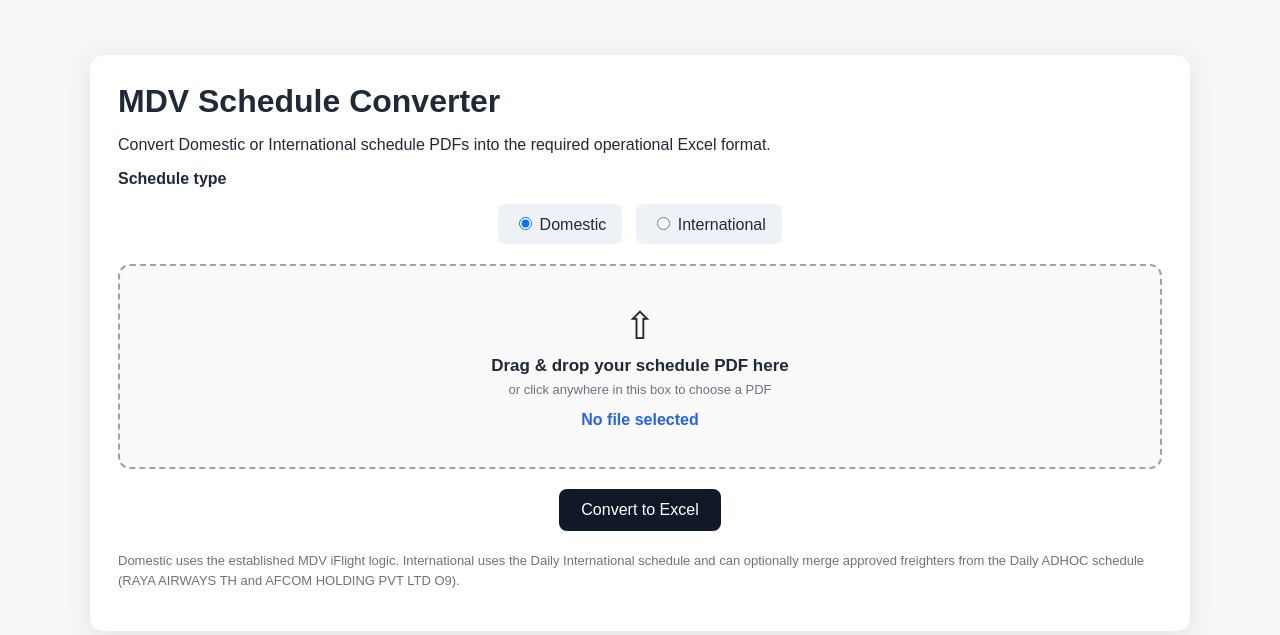
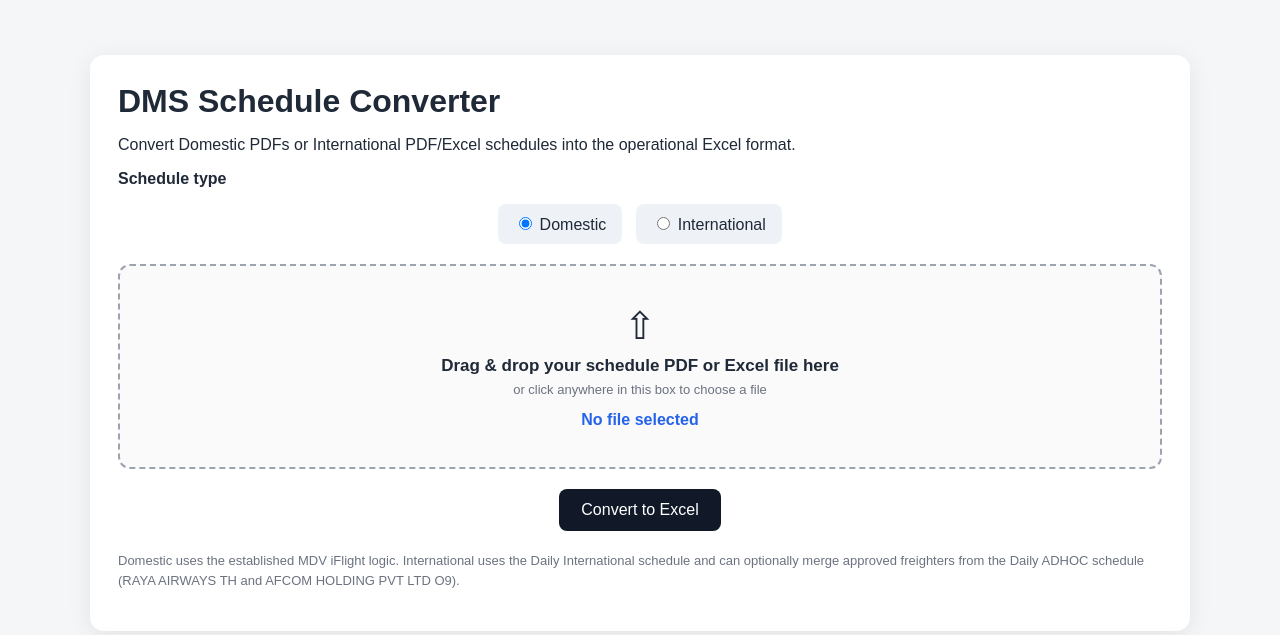
Before and after one commit to yahushaan/DOM-sked-DMS-formatter, a Flask app: page / in a window 1280 px wide. Shown: the top 635 px of the page. Run offline with Flask 3, Linux system fonts and the light colour scheme.

Commit message:
Add files via upload

```diff
--- a/templates/index.html
+++ b/templates/index.html
@@ -3,7 +3,7 @@
 <head>
 <meta charset="utf-8">
 <meta name="viewport" content="width=device-width,initial-scale=1">
-<title>MDV Schedule Converter</title>
+<title>DMS Schedule Converter</title>
 <style>
 body{font-family:Arial,sans-serif;background:#f4f6f8;margin:0;color:#1f2937}
 .wrap{max-width:1100px;margin:35px auto;padding:20px}
@@ -34,8 +34,8 @@ th{background:#f3f4f6}
 </head>
 <body>
 <div class="wrap"><div class="card">
-<h1>MDV Schedule Converter</h1>
-<p>Convert Domestic or International schedule PDFs into the required operational Excel format.</p>
+<h1>DMS Schedule Converter</h1>
+<p>Convert Domestic PDFs or International PDF/Excel schedules into the operational Excel format.</p>
 
 <form method="post" enctype="multipart/form-data" id="convertForm">
 <strong>Schedule type</strong>
@@ -44,12 +44,12 @@ th{background:#f3f4f6}
 <label><input type="radio" name="mode" value="international" {% if mode == 'international' %}checked{% endif %}> International</label>
 </div>
 
-<input id="pdfInput" class="file-input" type="file" name="pdf" accept=".pdf,application/pdf" required>
+<input id="pdfInput" class="file-input" type="file" name="pdf" accept=".pdf,.xlsx,application/pdf,application/vnd.openxmlformats-officedocument.spreadsheetml.sheet" required>
 
 <div id="dropZone" class="upload-zone" role="button" tabindex="0" aria-label="Upload schedule PDF">
 <div class="upload-icon">⇧</div>
-<div class="upload-title">Drag &amp; drop your schedule PDF here</div>
-<div class="upload-hint">or click anywhere in this box to choose a PDF</div>
+<div class="upload-title">Drag &amp; drop your schedule PDF or Excel file here</div>
+<div class="upload-hint">or click anywhere in this box to choose a file</div>
 <div id="fileName" class="file-name">No file selected</div>
 </div>
 
@@ -99,8 +99,8 @@ const convertBtn = document.getElementById('convertBtn');
 
 function showFile(file){
   if(!file){ fileName.textContent='No file selected'; return; }
-  if(!file.name.toLowerCase().endsWith('.pdf')){
-    fileName.textContent='Please select a PDF file.';
+  if(!/\.(pdf|xlsx)$/i.test(file.name)){
+    fileName.textContent='Please select a PDF or Excel (.xlsx) file.';
     pdfInput.value='';
     return;
   }
@@ -123,8 +123,8 @@ dropZone.addEventListener('drop',(e)=>{
   const files=e.dataTransfer.files;
   if(!files.length)return;
   const file=files[0];
-  if(!file.name.toLowerCase().endsWith('.pdf')){
-    fileName.textContent='Please drop a PDF file.';
+  if(!/\.(pdf|xlsx)$/i.test(file.name)){
+    fileName.textContent='Please drop a PDF or Excel (.xlsx) file.';
     return;
   }
   const dt=new DataTransfer();
@@ -144,6 +144,7 @@ const modeRadios = document.querySelectorAll('input[name="mode"]');
 
 function updateFreighterUI(){
   const international = document.querySelector('input[name="mode"]:checked').value === 'international';
+  pdfInput.accept = international ? '.pdf,.xlsx,application/pdf,application/vnd.openxmlformats-officedocument.spreadsheetml.sheet' : '.pdf,application/pdf';
   freighterOption.style.display = international ? 'block' : 'none';
   freighterUpload.style.display = international && includeFreighter.checked ? 'block' : 'none';
   freighterPdfInput.required = international && includeFreighter.checked;
```
